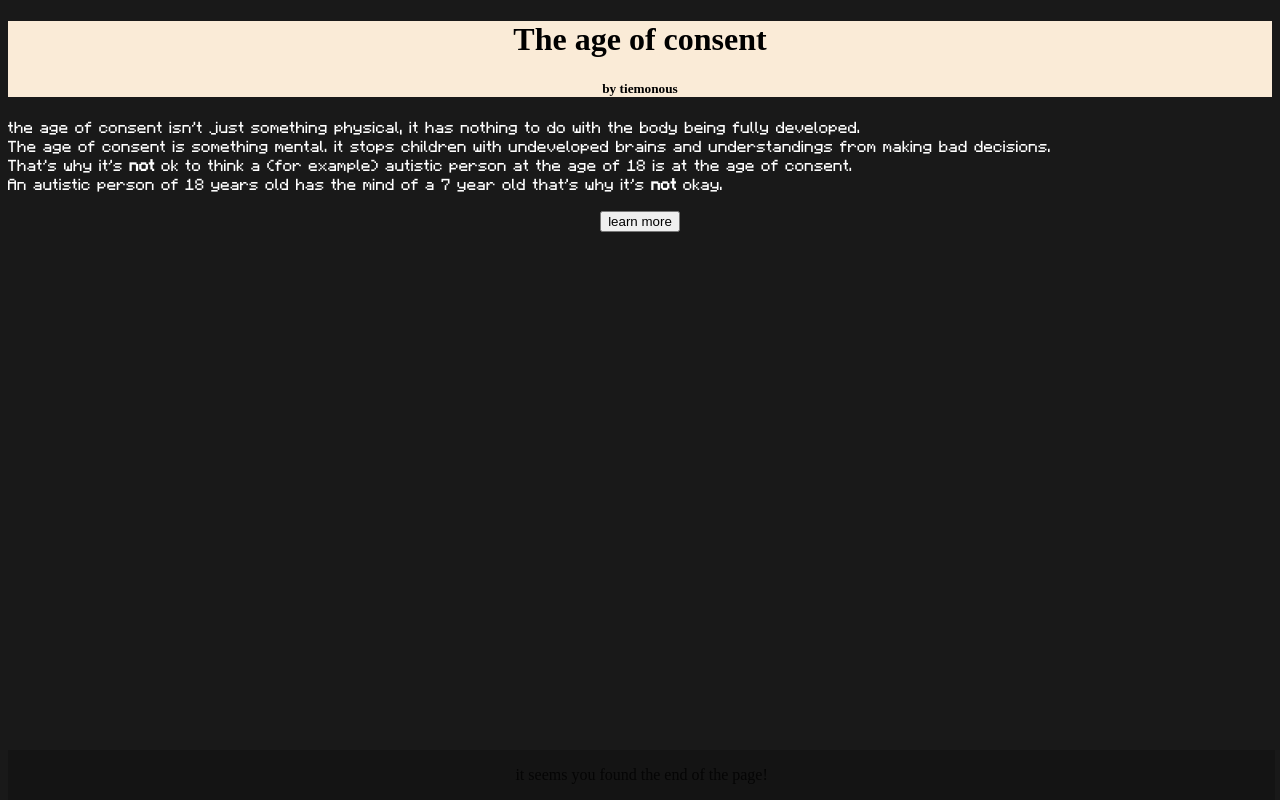
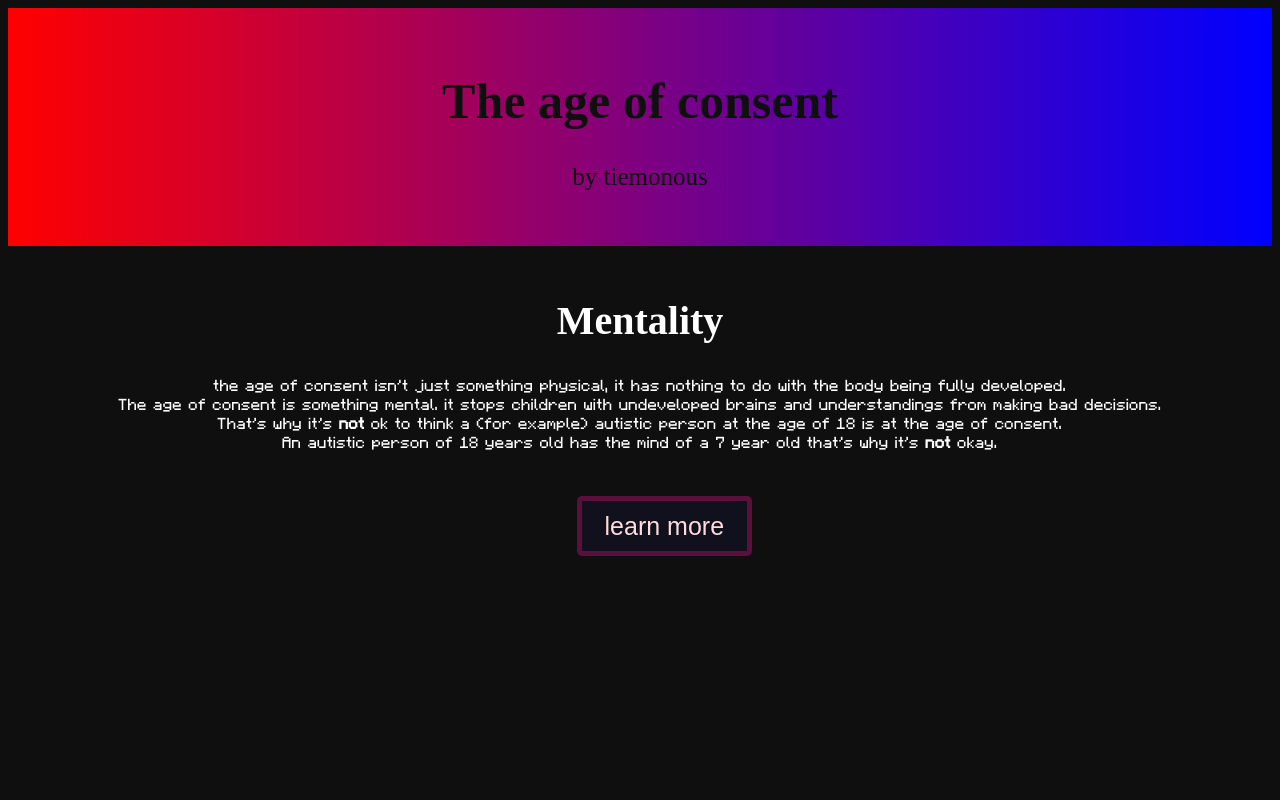
Before and after one commit to Tiemonous/Tiemonous.github.io, a plain HTML site: page index.html in a window 1280 px wide. Drawn offline with Linux system fonts and the light colour scheme.

Commit message:
lookin good

```diff
--- a/coolness.css
+++ b/coolness.css
@@ -3,12 +3,16 @@
     src: url(fonts/1_Minecraft-Regular.ttf);
 }
 
+body {
+    background-color: rgb(15, 15, 15);
+}
+
 .banner {
+    padding: 30px;
     text-align: center;
-    width: 100%;
-    background-color: antiquewhite;
-    background-position: top;
-    position: sticky;
+    background: linear-gradient(to right, red, blue);
+    color: rgb(15, 15, 15);
+    font-size: 25px;
 }
 
 .text {
@@ -16,16 +20,25 @@
     font-family: 'minecraft';
 }
 
-.end {
-    text-align: center;
-    position: absolute;
-    width: 99%;
-    background-color: rgb(20, 20, 20);
-    background-position: bottom;
-    bottom: 0px;
-}
-
 .center {
     text-align: center;
     margin: auto;
   }
+
+.content {
+  font-size: 40px;
+  color: white;
+  text-align: center;
+}
+
+.button {
+  margin-top: 25px;
+  margin-left: 45%;
+  height: 60px;
+  width: 175px;
+  font-size:25px;
+  border: 5px solid rgb(90, 15, 60);
+  border-radius: 5px;
+  background: rgb(17, 17, 30);
+  color: rgb(255, 220, 220);
+}
--- a/index.html
+++ b/index.html
@@ -6,15 +6,17 @@
         <link rel="stylesheet" type="text/css" href="coolness.css" media="screen" />
     </head>
 
-    <body style="background-color:rgb(25, 25, 25);">
+    <body>
         <div class="banner">
-            <div>
-              <h1>The age of consent</h1>
-              <h5>by tiemonous</h5>
-            </div>
+             <h1>The age of consent</h1>
+             <p>by tiemonous</p>
         </div>
+      <br>
 
-          <p class="text">the age of consent isn't just something physical, it has nothing to do with the body being fully developed.
+      <h2 class='content'>Mentality</h2>
+
+
+          <p class="text center">the age of consent isn't just something physical, it has nothing to do with the body being fully developed.
             <br>
             The age of consent is something mental. it stops children with undeveloped brains and understandings from making bad decisions.
             <br>
@@ -23,18 +25,9 @@
             An autistic person of 18 years old has the mind of a 7 year old that's why it's <b>not</b> okay.
           </p>
 
-          <div class="center">
-            <button class="button">learn more</button>
-        </div>
+      <br>
 
-
-
-          <div class="end">
-            <p style="color:rgb(5, 5, 5); size: 10px;">it seems you found the end of the page!</p>
-          </div>
-
-
-
+       <button type="button"  class="button">learn more</button>
 
     </body>
 </html>
```
